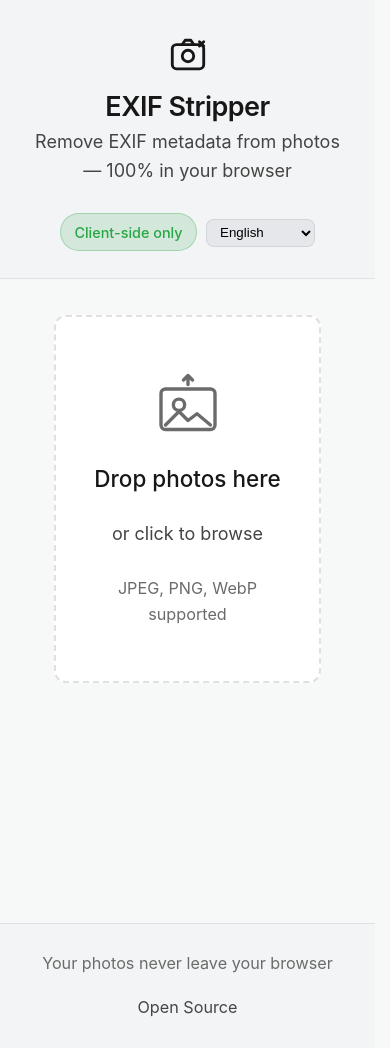
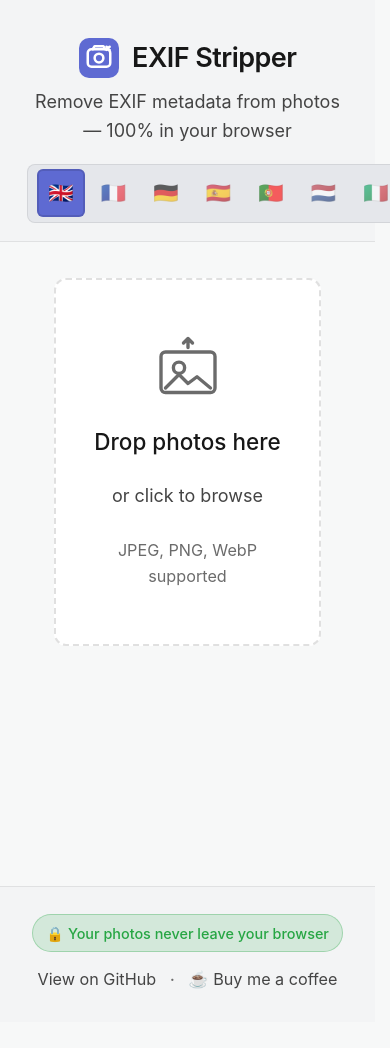
Before and after one commit to Hichiro6/exif-stripper, a website built with Vite: page index.html in a window 390 px wide. After the commit the page ends 1022 px from the top, so only its background shows below. Built offline with nearby package versions, Linux system fonts and the light colour scheme.

Commit message:
feat: harmonize to Famille A watermark pattern
- Header: flat layout (logo + title + tagline + lang selector)
- Privacy badge moved from header to footer
- Footer: GitHub link + Buy Me a Coffee link with separator
- Language selector: button+flag UI (replaces <select> dropdown)
- Added theme-color meta (#08090a)
- Updated i18n: 7 langs with flags, privacy.badge/privacy.link/footer.bmc keys
- CSS: removed header__inner/brand/actions/badge--privacy, added footer__links/bmc/separator
- All 7 languages retained, STORAGE_KEY preserved

```diff
--- a/index.html
+++ b/index.html
@@ -4,6 +4,7 @@
   <meta charset="UTF-8" />
   <meta name="viewport" content="width=device-width, initial-scale=1.0" />
   <meta name="description" content="Remove EXIF metadata from photos — 100% in your browser, nothing uploaded" />
+  <meta name="theme-color" content="#08090a" />
   <title>EXIF Stripper — Remove Photo Metadata</title>
   <link rel="icon" type="image/svg+xml" href="./favicon.svg" />
   <link rel="manifest" href="./manifest.json" />
@@ -12,27 +13,19 @@
 <body>
   <!-- Header -->
   <header class="header">
-    <div class="header__inner">
-      <div class="header__brand">
-        <div class="header__logo">
-          <svg width="28" height="28" viewBox="0 0 28 28" fill="none" xmlns="http://www.w3.org/2000/svg" role="img" aria-label="EXIF Stripper logo">
-            <title>EXIF Stripper logo</title>
-            <rect x="3" y="6" width="22" height="17" rx="3" fill="none" stroke="currentColor" stroke-width="2"/>
-            <circle cx="14" cy="14" r="4" fill="none" stroke="currentColor" stroke-width="2"/>
-            <path d="M10 6l2-3h4l2 3" stroke="currentColor" stroke-width="2" stroke-linecap="round" stroke-linejoin="round"/>
-            <path d="M22 4l3 3M25 4l-3 3" stroke="currentColor" stroke-width="2" stroke-linecap="round"/>
-          </svg>
-        </div>
-        <div>
-          <h1 class="header__title">EXIF Stripper</h1>
-          <p class="header__tagline" data-i18n="app.tagline">Remove EXIF metadata from photos — 100% in your browser</p>
-        </div>
-      </div>
-      <div class="header__actions">
-        <span class="badge badge--privacy" data-i18n="privacy.badge" data-i18n-attr="title: privacy.tooltip">Client-side only</span>
-        <div id="lang-selector"></div>
-      </div>
+    <div class="header__logo">
+      <svg width="32" height="32" viewBox="0 0 32 32" fill="none" xmlns="http://www.w3.org/2000/svg" aria-hidden="true">
+        <rect width="32" height="32" rx="8" fill="#5e6ad2"/>
+        <rect x="7" y="9" width="18" height="14" rx="3" stroke="white" stroke-width="2"/>
+        <circle cx="16" cy="16" r="3.5" stroke="white" stroke-width="2"/>
+        <path d="M11 9l1.5-2.5h7L21 9" stroke="white" stroke-width="2" stroke-linecap="round" stroke-linejoin="round"/>
+        <path d="M22 7l2.5 2.5M24.5 7L22 9.5" stroke="white" stroke-width="2" stroke-linecap="round"/>
+      </svg>
+      <h1>EXIF Stripper</h1>
     </div>
+    <p class="header__tagline" data-i18n="app.tagline">Remove EXIF metadata from photos — 100% in your browser</p>
+    <!-- Language selector créé dynamiquement par i18n.js -->
+    <div id="lang-selector"></div>
   </header>
 
   <!-- Main Content -->
@@ -134,9 +127,13 @@
 
   <!-- Footer -->
   <footer class="footer">
-    <div class="footer__inner">
-      <span class="footer__privacy" data-i18n="footer.privacy">Your photos never leave your browser</span>
-      <a href="https://github.com/Hichiro6/exif-stripper" class="footer__link" data-i18n="footer.openSource">Open Source</a>
+    <div class="footer__privacy">
+      <span class="badge" data-i18n="privacy.badge">🔒 Your photos never leave your browser</span>
+    </div>
+    <div class="footer__links">
+      <a href="https://github.com/Hichiro6/exif-stripper" target="_blank" rel="noopener noreferrer" data-i18n="privacy.link">View on GitHub</a>
+      <span class="footer__separator">·</span>
+      <a href="https://buymeacoffee.com/hichiro" target="_blank" rel="noopener noreferrer" class="footer__bmc">☕ <span data-i18n="footer.bmc">Buy me a coffee</span></a>
     </div>
   </footer>
 
--- a/src/i18n.js
+++ b/src/i18n.js
@@ -6,20 +6,20 @@
 export const STORAGE_KEY = 'exif-stripper-lang';
 
 export const LANGUAGES = {
-  en: { code: 'en', name: 'English' },
-  fr: { code: 'fr', name: 'Français' },
-  de: { code: 'de', name: 'Deutsch' },
-  es: { code: 'es', name: 'Español' },
-  pt: { code: 'pt', name: 'Português' },
-  nl: { code: 'nl', name: 'Nederlands' },
-  it: { code: 'it', name: 'Italiano' },
+  en: { code: 'en', name: 'English', flag: '🇬🇧' },
+  fr: { code: 'fr', name: 'Français', flag: '🇫🇷' },
+  de: { code: 'de', name: 'Deutsch', flag: '🇩🇪' },
+  es: { code: 'es', name: 'Español', flag: '🇪🇸' },
+  pt: { code: 'pt', name: 'Português', flag: '🇵🇹' },
+  nl: { code: 'nl', name: 'Nederlands', flag: '🇳🇱' },
+  it: { code: 'it', name: 'Italiano', flag: '🇮🇹' },
 };
 
 export const TRANSLATIONS = {
   en: {
     'app.title': 'EXIF Stripper',
     'app.tagline': 'Remove EXIF metadata from photos — 100% in your browser',
-    'privacy.badge': 'Client-side only',
+    'privacy.badge': '🔒 Your photos never leave your browser',
     'privacy.tooltip': 'No data leaves your device',
 
     'dropzone.title': 'Drop photos here',
@@ -68,15 +68,15 @@ export const TRANSLATIONS = {
     'error.failedLoad': 'Failed to load image',
     'error.failedClean': 'Failed to clean image: {msg}',
 
-    'footer.privacy': 'Your photos never leave your browser',
-    'footer.openSource': 'Open Source',
+    'privacy.link': 'View on GitHub',
     'footer.github': 'View on GitHub',
+    'footer.bmc': 'Buy me a coffee',
   },
 
   fr: {
     'app.title': 'EXIF Stripper',
     'app.tagline': 'Supprime les métadonnées EXIF — 100% dans votre navigateur',
-    'privacy.badge': 'Client-side uniquement',
+    'privacy.badge': '🔒 Vos photos ne quittent jamais votre navigateur',
     'privacy.tooltip': 'Aucune donnée ne quitte votre appareil',
 
     'dropzone.title': 'Déposez vos photos ici',
@@ -125,15 +125,15 @@ export const TRANSLATIONS = {
     'error.failedLoad': "Impossible de charger l'image",
     'error.failedClean': 'Échec du nettoyage : {msg}',
 
-    'footer.privacy': 'Vos photos ne quittent jamais votre navigateur',
-    'footer.openSource': 'Open Source',
+    'privacy.link': 'Voir sur GitHub',
     'footer.github': 'Voir sur GitHub',
+    'footer.bmc': 'Offrir un café',
   },
 
   de: {
     'app.title': 'EXIF Stripper',
     'app.tagline': 'EXIF-Metadaten entfernen — 100% im Browser',
-    'privacy.badge': 'Nur Client-Seite',
+    'privacy.badge': '🔒 Ihre Fotos verlassen nie Ihren Browser',
     'privacy.tooltip': 'Keine Daten verlassen Ihr Gerät',
 
     'dropzone.title': 'Bilder hier ablegen',
@@ -182,15 +182,15 @@ export const TRANSLATIONS = {
     'error.failedLoad': 'Bild konnte nicht geladen werden',
     'error.failedClean': 'Bereinigung fehlgeschlagen: {msg}',
 
-    'footer.privacy': 'Ihre Fotos verlassen nie Ihren Browser',
-    'footer.openSource': 'Open Source',
+    'privacy.link': 'Auf GitHub ansehen',
     'footer.github': 'Auf GitHub ansehen',
+    'footer.bmc': 'Kaffee ausgeben',
   },
 
   es: {
     'app.title': 'EXIF Stripper',
     'app.tagline': 'Eliminar metadatos EXIF — 100% en el navegador',
-    'privacy.badge': 'Solo cliente',
+    'privacy.badge': '🔒 Tus fotos nunca salen de tu navegador',
     'privacy.tooltip': 'Ningún dato sale de tu dispositivo',
 
     'dropzone.title': 'Arrastra fotos aquí',
@@ -239,15 +239,15 @@ export const TRANSLATIONS = {
     'error.failedLoad': 'Error al cargar la imagen',
     'error.failedClean': 'Error al limpiar: {msg}',
 
-    'footer.privacy': 'Tus fotos nunca salen de tu navegador',
-    'footer.openSource': 'Código abierto',
+    'privacy.link': 'Ver en GitHub',
     'footer.github': 'Ver en GitHub',
+    'footer.bmc': 'Invítame un café',
   },
 
   pt: {
     'app.title': 'EXIF Stripper',
     'app.tagline': 'Remover metadados EXIF — 100% no navegador',
-    'privacy.badge': 'Apenas cliente',
+    'privacy.badge': '🔒 Suas fotos nunca saem do navegador',
     'privacy.tooltip': 'Nenhum dado sai do seu dispositivo',
 
     'dropzone.title': 'Solte fotos aqui',
@@ -296,15 +296,15 @@ export const TRANSLATIONS = {
     'error.failedLoad': 'Erro ao carregar imagem',
     'error.failedClean': 'Erro ao limpar: {msg}',
 
-    'footer.privacy': 'Suas fotos nunca saem do navegador',
-    'footer.openSource': 'Código aberto',
+    'privacy.link': 'Ver no GitHub',
     'footer.github': 'Ver no GitHub',
+    'footer.bmc': 'Pague um café',
   },
 
   nl: {
     'app.title': 'EXIF Stripper',
     'app.tagline': 'EXIF metadata verwijderen — 100% in je browser',
-    'privacy.badge': 'Alleen cliëntkant',
+    'privacy.badge': "🔒 Jouw foto's verlaten nooit je browser",
     'privacy.tooltip': 'Geen gegevens verlaten je apparaat',
 
     'dropzone.title': "Sleep foto's hierheen",
@@ -353,15 +353,15 @@ export const TRANSLATIONS = {
     'error.failedLoad': 'Kan afbeelding niet laden',
     'error.failedClean': 'Reiniging mislukt: {msg}',
 
-    'footer.privacy': "Jouw foto's verlaten nooit je browser",
-    'footer.openSource': 'Open bron',
+    'privacy.link': 'Bekijk op GitHub',
     'footer.github': 'Bekijk op GitHub',
+    'footer.bmc': 'Koffie aanbieden',
   },
 
   it: {
     'app.title': 'EXIF Stripper',
     'app.tagline': 'Rimuovi metadati EXIF — 100% nel browser',
-    'privacy.badge': 'Solo lato client',
+    'privacy.badge': '🔒 Le tue foto non lasciano mai il browser',
     'privacy.tooltip': 'Nessun dato lascia il tuo dispositivo',
 
     'dropzone.title': 'Trascina le foto qui',
@@ -410,9 +410,9 @@ export const TRANSLATIONS = {
     'error.failedLoad': 'Caricamento immagine fallito',
     'error.failedClean': 'Pulizia fallita: {msg}',
 
-    'footer.privacy': 'Le tue foto non lasciano mai il browser',
-    'footer.openSource': 'Open Source',
+    'privacy.link': 'Visualizza su GitHub',
     'footer.github': 'Visualizza su GitHub',
+    'footer.bmc': 'Offri un caffè',
   },
 };
 
@@ -502,25 +502,38 @@ export async function initI18n() {
 }
 
 function setupLangSelector(container) {
-  // Create dropdown
-  const select = document.createElement('select');
-  select.className = 'lang-selector';
-  select.setAttribute('aria-label', 'Select language');
+  container.innerHTML = '';
+  container.className = 'lang-selector';
+  container.setAttribute('role', 'group');
+  container.setAttribute('aria-label', 'Select language');
 
   for (const [code, lang] of Object.entries(LANGUAGES)) {
-    const option = document.createElement('option');
-    option.value = code;
-    option.textContent = lang.name;
-    option.selected = code === currentLang;
-    select.appendChild(option);
+    const btn = document.createElement('button');
+    btn.className = 'lang-btn';
+    btn.type = 'button';
+    btn.textContent = lang.flag;
+    btn.title = lang.name;
+    btn.setAttribute('aria-label', lang.name);
+    btn.dataset.lang = code;
+    if (code === currentLang) {
+      btn.classList.add('active');
+      btn.setAttribute('aria-pressed', 'true');
+    } else {
+      btn.setAttribute('aria-pressed', 'false');
+    }
+
+    btn.addEventListener('click', () => {
+      container.querySelectorAll('.lang-btn').forEach((b) => {
+        b.classList.remove('active');
+        b.setAttribute('aria-pressed', 'false');
+      });
+      btn.classList.add('active');
+      btn.setAttribute('aria-pressed', 'true');
+      if (setCurrentLang(code)) {
+        window.location.reload();
+      }
+    });
+
+    container.appendChild(btn);
   }
-
-  select.addEventListener('change', () => {
-    if (setCurrentLang(select.value)) {
-      // Reload page to re-translate everything
-      window.location.reload();
-    }
-  });
-
-  container.appendChild(select);
 }
--- a/styles/main.css
+++ b/styles/main.css
@@ -127,16 +127,6 @@ body {
   background: color-mix(in srgb, var(--bg-panel) 95%, transparent);
 }
 
-.header__inner {
-  max-width: 1280px;
-  margin: 0 auto;
-  display: flex;
-  justify-content: space-between;
-  align-items: center;
-  gap: 1rem;
-  flex-wrap: wrap;
-}
-
 .header__logo {
   display: inline-flex;
   align-items: center;
@@ -149,7 +139,7 @@ body {
   height: 40px;
 }
 
-.header__title {
+.header__logo h1 {
   font-size: clamp(1.5rem, 3vw, 2rem);
   font-weight: 590;
   letter-spacing: -0.02em;
@@ -172,15 +162,9 @@ body {
   border-radius: var(--radius-pill);
   font-size: 0.9rem;
   font-weight: 510;
-  border: none;
-  background: var(--bg-elevated);
-  color: var(--text-primary);
-}
-
-.badge--privacy {
+  border: 1px solid rgba(39, 166, 68, 0.3);
   background: rgba(39, 166, 68, 0.15);
   color: var(--success);
-  border: 1px solid rgba(39, 166, 68, 0.3);
 }
 
 /* ===== Language Selector ===== */
@@ -220,19 +204,6 @@ body {
   opacity: 1;
   background: var(--brand-indigo);
   box-shadow: inset 0 0 0 2px var(--border-standard);
-}
-
-.header__brand {
-  display: flex;
-  align-items: center;
-  gap: 0.75rem;
-}
-
-.header__actions {
-  display: flex;
-  align-items: center;
-  gap: 1rem;
-  flex-shrink: 0;
 }
 
 /* ===== Main ===== */
@@ -690,29 +661,32 @@ body {
   background: color-mix(in srgb, var(--bg-panel) 95%, transparent);
 }
 
-.footer__inner {
-  max-width: 1280px;
-  margin: 0 auto;
+.footer__privacy {
+  margin-bottom: 0.75rem;
+}
+
+.footer__links {
   display: flex;
   justify-content: center;
   align-items: center;
-  gap: 1rem;
+  gap: 0.75rem;
   flex-wrap: wrap;
 }
 
-.footer__privacy {
+.footer__separator {
   color: var(--text-tertiary);
-  font-size: 0.9rem;
 }
 
-.footer__link {
+.footer__links a,
+.footer__bmc {
   color: var(--text-secondary);
   text-decoration: none;
   font-size: 0.9rem;
   transition: color var(--transition-fast);
 }
 
-.footer__link:hover {
+.footer__links a:hover,
+.footer__bmc:hover {
   color: var(--brand-accent);
   text-decoration: underline;
 }
@@ -739,31 +713,14 @@ body {
     min-width: auto;
   }
 
-  .header__inner {
-    flex-direction: column;
-    text-align: center;
+  .header {
+    padding-bottom: 1rem;
   }
 }
 
 @media (max-width: 480px) {
-  .header__inner {
-    gap: 0.5rem;
-  }
-
-  .header__brand {
-    flex-direction: column;
-    align-items: center;
-    gap: 0.5rem;
-  }
-
   .header__logo {
-    margin-bottom: 0;
-  }
-
-  .header__actions {
-    flex-wrap: wrap;
-    justify-content: center;
-    gap: 0.5rem;
+    margin-bottom: 0.5rem;
   }
 
   .actions {
```
